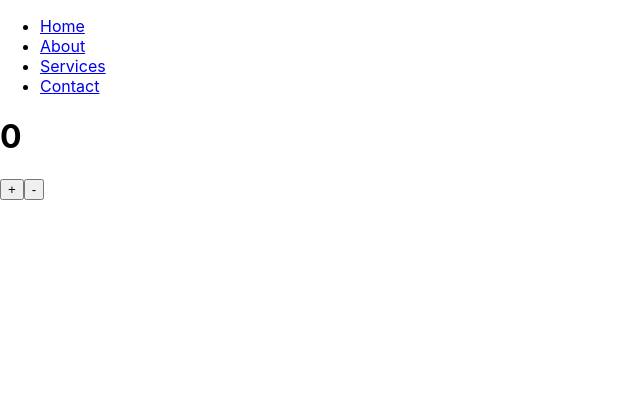
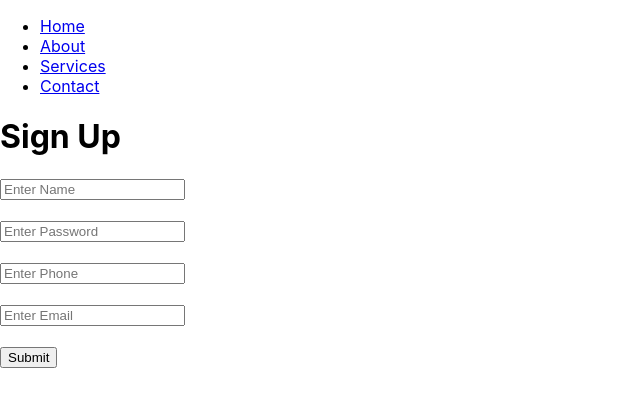
Before and after one commit to hariomchouhan/myreactapp, a React (Create React App) app: page / in a window 1280 px wide. Shown: the top 406 px of the page, without its empty margins (0-640 px from the left). Built offline with nearby package versions, Linux system fonts and the light colour scheme.

Commit message:
take form data in func & class

```diff
--- a/src/App.js
+++ b/src/App.js
@@ -1,13 +1,17 @@
 import { Header } from './Header';
 import { Navbar } from './Navbar';
+import { RegistrationForm } from './RegistrationForm';
 import { ScoreBoard } from './ScoreBoard';
+import { SignupForm } from './SignupForm';
 
 function App() {
   return (
     <>
       <Navbar></Navbar>
       {/* <Header heading="Welcome" text="This is paragraph."></Header> */}
-      <ScoreBoard></ScoreBoard>
+      {/* <ScoreBoard></ScoreBoard> */}
+      {/* <SignupForm></SignupForm> */}
+      <RegistrationForm></RegistrationForm>
     </>
   );
 }
--- /dev/null
+++ b/src/RegistrationForm.js
@@ -0,0 +1,28 @@
+import { useState } from "react";
+
+export function RegistrationForm() {
+    const [formData, setFormData]=useState({});
+    const handleChange=(e)=>{
+        setFormData({...formData, [e.target.name]: e.target.value});
+    }
+    const handleSubmit=(e)=>{
+        e.preventDefault();
+        console.log(formData);
+    }
+    return(
+        <>
+            <h1>Sign Up</h1>
+                <form onSubmit={handleSubmit}>
+                    <input name="name" type="text" placeholder="Enter Name" onChange={handleChange} />
+                    <br /><br />
+                    <input name="password" type="password" placeholder="Enter Password" onChange={handleChange} />
+                    <br /><br />
+                    <input name="phone" type="text" placeholder="Enter Phone" onChange={handleChange} />
+                    <br /><br />
+                    <input name="email" type="email" placeholder="Enter Email" onChange={handleChange} />
+                    <br /><br />
+                    <input type="submit" value="Submit" />
+                </form>
+        </>
+    );
+}
--- a/src/ScoreBoard.js
+++ b/src/ScoreBoard.js
@@ -1,19 +1,44 @@
-import { Component } from "react";
+import { useState } from "react";
 
-export class ScoreBoard extends Component{
-    constructor(){
-        super();
-        this.state = {
-            score: 0
-        }
+export function ScoreBoard() {
+    const [score, setScore]=useState(0);
+    const handlePlusClick=()=>{
+        setScore(score+4);
     }
-    render(){
-        return(
-            <>
-                <h1>{this.state.score}</h1>
-                <input type="button" value="+" />
-                <input type="button" value="-" />
-            </>
-        );
+    const handleMinusClick=()=>{
+        setScore(score-1);
     }
+    return(
+        <>
+            <h1>{score}</h1>
+            <input type="button" value="+" onClick={handlePlusClick} />
+            <input type="button" value="-" onClick={handleMinusClick} />
+        </>
+    );
 }
+
+// import { Component } from "react";
+
+// export class ScoreBoard extends Component{
+//     constructor(){
+//         super();
+//         this.state = {
+//             score: 0
+//         }
+//     }
+//     handlePlusClick = ()=>{
+//         this.setState({score:this.state.score+4});
+//     }
+//     handelMinusClick = ()=>{
+//         this.setState({score:this.state.score-1});
+//     }
+//     render(){
+//         return(
+//             <>
+//                 <h1>{this.state.score}</h1>
+//                 <input type="button" value="+" onClick={this.handlePlusClick} />
+//                 <input type="button" value="-" onClick={this.handelMinusClick} />
+//             </>
+//         );
+//     }
+// }
--- /dev/null
+++ b/src/SignupForm.js
@@ -0,0 +1,36 @@
+import { Component } from "react";
+
+export class SignupForm extends Component{
+    constructor(){
+        super();
+        this.state = {
+            formData: {}
+        }
+    }
+    handleChange = (e)=>{
+        // console.log(e.target.value);
+        this.setState({formData: {...this.state.formData, [e.target.name]: e.target.value}})
+    }
+    handleSubmit=(e)=>{
+        e.preventDefault();
+        console.log(this.state.formData);
+    }
+    render(){
+        return(
+            <>
+                <h1>Sign Up</h1>
+                <form onSubmit={this.handleSubmit}>
+                    <input name="name" type="text" placeholder="Enter Name" onChange={this.handleChange} />
+                    <br /><br />
+                    <input name="password" type="password" placeholder="Enter Password" onChange={this.handleChange} />
+                    <br /><br />
+                    <input name="phone" type="text" placeholder="Enter Phone" onChange={this.handleChange} />
+                    <br /><br />
+                    <input name="email" type="email" placeholder="Enter Email" onChange={this.handleChange} />
+                    <br /><br />
+                    <input type="submit" value="Submit" />
+                </form>
+            </>
+        );
+    }
+}
```
